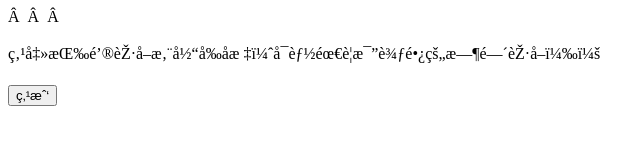
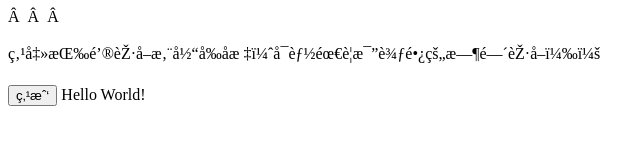
Before and after one commit to libaijin/libaijin.github.io, a plain HTML site: page index.html in a window 1280 px wide. Shown: the full height of the page, 0-640 px from the left. Drawn offline with Linux system fonts and the light colour scheme.

Commit message:
Update index.html

```diff
--- a/index.html
+++ b/index.html
@@ -27,5 +27,9 @@ function showPosition(position)
 }
 getLocation();
 </script>
+
+<script>
+document.write("Hello World!");
+</script>
   </body>
 </html>
```
